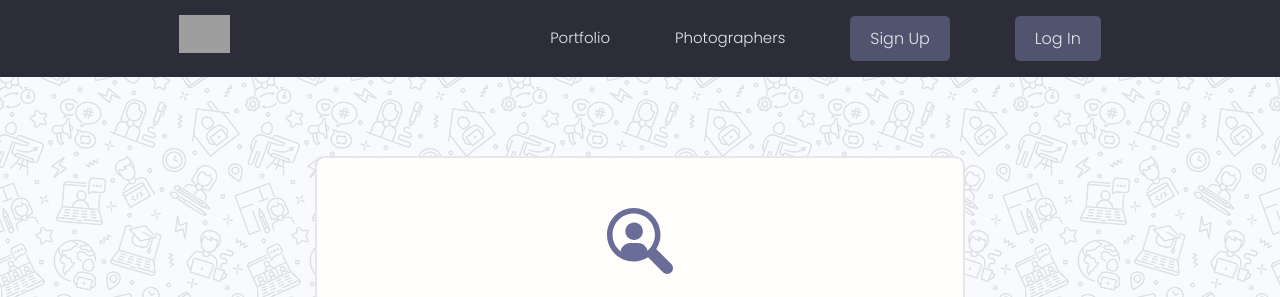
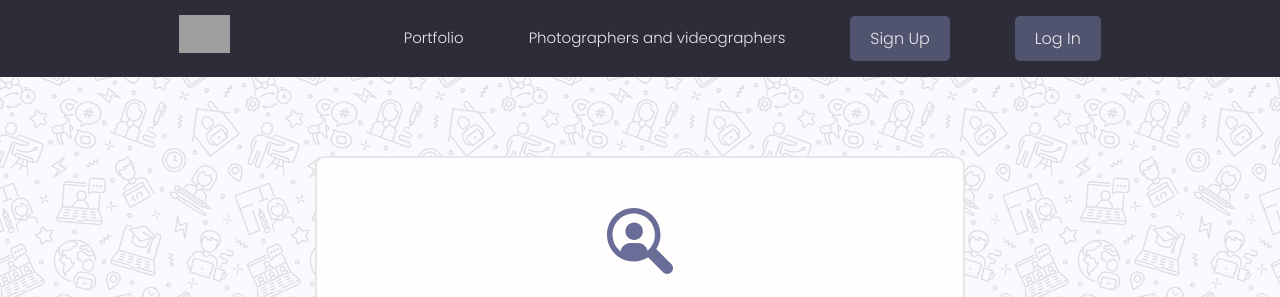
Before and after one commit to yamphotography/second-coding, a Django app: a page that uses templates/navbar.html in a window 1280 px wide. Shown: the top 297 px of the page. Run offline with Django 4.2, Linux system fonts and the light colour scheme; some libraries are stand-ins or nearby versions; grey boxes are pictures that could not be loaded.

Commit message:
with wife

```diff
--- a/templates/navbar.html
+++ b/templates/navbar.html
@@ -15,7 +15,7 @@
           <a href="{% url 'weddings' %}">Portfolio</a>
         </li>
         <li class="header__menuItem">
-          <a href="{% url 'profiles' %}">Photographers</a>
+          <a href="{% url 'profiles' %}">Photographers and videographers</a>
         </li>
         {% if request.user.is_authenticated %}
         <li class="header__menuItem">
```
